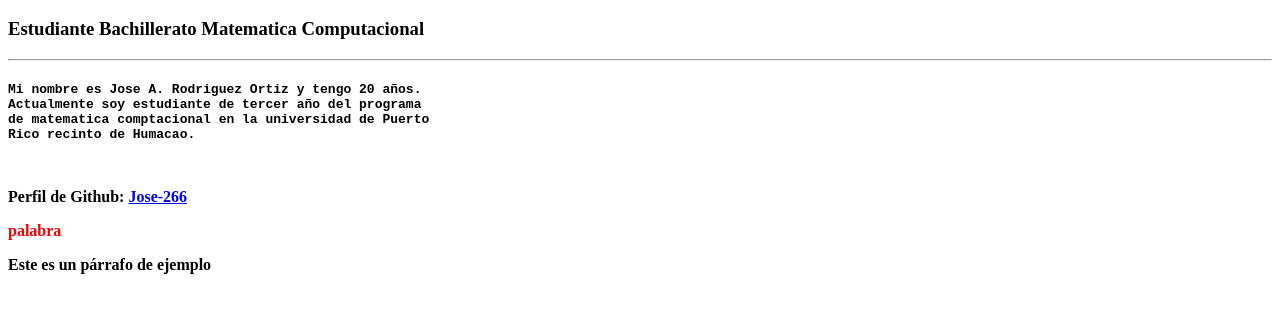
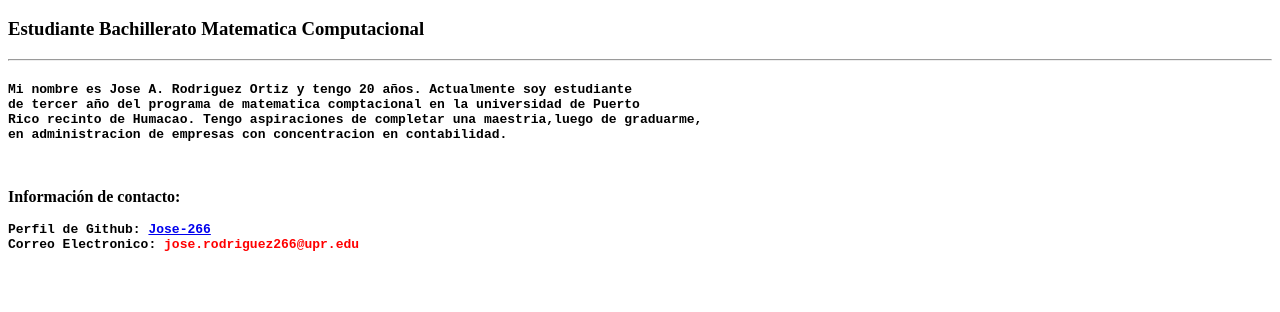
Before and after one commit to Jose-266/Jose-266.github.io, a plain HTML site: page index.html in a window 1280 px wide. Shown: the part 48-360 px from the top of the page. Drawn offline with Linux system fonts and the light colour scheme.

Commit message:
VersionNueva

```diff
--- a/index.html
+++ b/index.html
@@ -8,20 +8,18 @@
     <h3>Estudiante Bachillerato Matematica Computacional</h3>
     <hr>
     <h4>
-    <pre>Mi nombre es Jose A. Rodriguez Ortiz y tengo 20 años.
-Actualmente soy estudiante de tercer año del programa
-de matematica comptacional en la universidad de Puerto
-Rico recinto de Humacao.
+    <pre>Mi nombre es Jose A. Rodriguez Ortiz y tengo 20 años. Actualmente soy estudiante
+de tercer año del programa de matematica comptacional en la universidad de Puerto
+Rico recinto de Humacao. Tengo aspiraciones de completar una maestria,luego de graduarme,
+en administracion de empresas con concentracion en contabilidad.
 
     </pre>
 
-    <p>Perfil de Github:
-        <a
-        href="https://github.com/Jose-266">Jose-266
-        </a>
+    <p>Informaci&oacute;n de contacto:
+    </p>
+    <pre>
+Perfil de Github: <a href="https://github.com/Jose-266">Jose-266</a>
+Correo Electronico: <font color= "red">jose.rodriguez266@upr.edu
 
-    <p><font color="red">palabra</font></p>
 
-    <p>Este es un p&aacute;rrafo de ejemplo</p>
-    </h4>
 </html>
```
